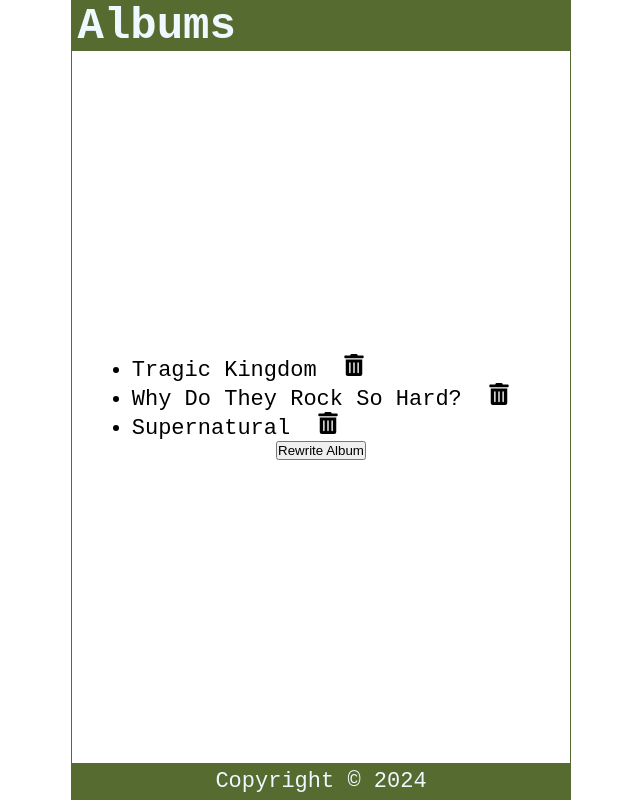
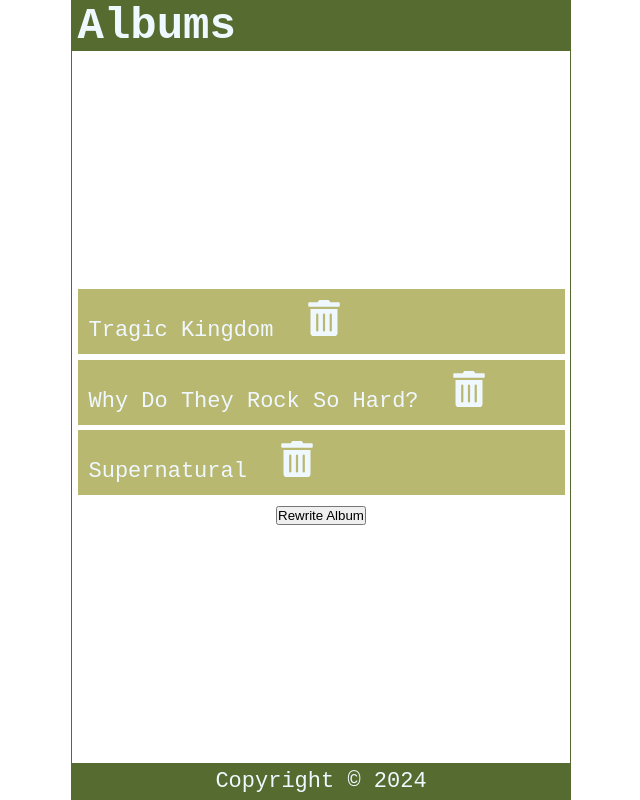
Before and after one commit to danieliniguezv/learning-react, a React (Create React App) app in the folder tutorial-1/: page / in a window 1280 px wide. Shown: the whole page, without its empty margins (319-959 px from the left). Built offline with nearby package versions, Linux system fonts and the light colour scheme; the HTML template or start-up script is replaced by a standard one.

Commit message:
feat: added styles to album list

```diff
--- a/tutorial-1/src/index.css
+++ b/tutorial-1/src/index.css
@@ -55,3 +55,42 @@ footer {
   display: grid;
   place-content: center;
 }
+
+ul {
+  width: 100%;
+  list-style: none;
+  padding: 0 0.25rem 0.25rem;
+}
+
+ul li::before {
+  content: "\200B";
+}
+
+.album {
+  display: flex;
+  justify-content: flex-start;
+  align-items: center;
+  padding: 0.5rem 0 0.5rem 0.5rem;
+  margin: 0.25rem 0;
+  background-color: #B8B871;
+  color: aliceblue;
+}
+
+.album:first-child {
+  margin: 0;
+}
+
+.album svg {
+  width: 48px;
+  min-width: 48px;
+  height: 36px;
+  font-size: 1rem;
+  color: aliceblue;
+  cursor: pointer;
+}
+
+.album svg:focus,
+.album svg:hover {
+  color: darkolivegreen;
+  outline: none;
+}
```
